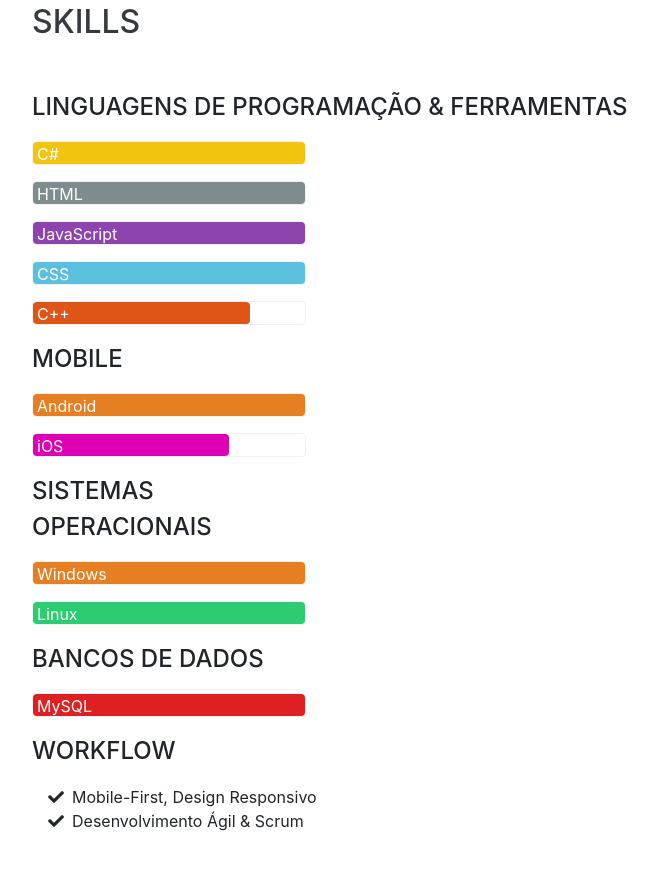
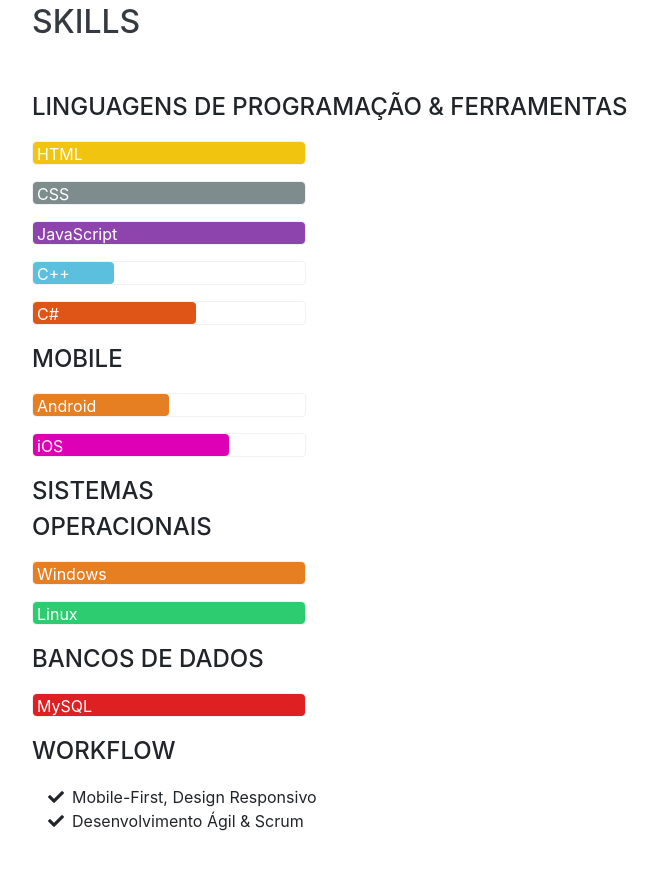
Before and after one commit to oliveira-lucas/oliveira-lucas.github.io, a website with bundled scripts: page index.html in a window 1280 px wide. Shown: the part 2448-3318 px from the top of the page, without its empty margins (288-946 px from the left). Built offline with nearby package versions, Linux system fonts and the light colour scheme; a web font is replaced by a local one.

Commit message:
Adição2

```diff
--- a/index.html
+++ b/index.html
@@ -173,7 +173,7 @@
          <div class="g1">
                 <div class="sidebar">
                   <div class="meter sunflower">
-                    <span data-size="100" style="width: 100%;" data-aos="fade-right"><span>C#</span></span>
+                    <span data-size="100" style="width: 100%;" data-aos="fade-right"><span>HTML</span></span>
                   </div>
                   <!--<div class="meter carrot">
                     <span data-size="100" style="width: 100%;"><span>Java</span></span>
@@ -185,16 +185,16 @@
                     <span data-size="100" style="width: 100%;"><span>PHP</span></span>
                   </div>-->
                   <div class="meter asbestos">
-                    <span data-size="100" style="width: 100%;" data-aos="fade-right"><span>HTML</span></span>
+                    <span data-size="100" style="width: 100%;" data-aos="fade-right"><span>CSS</span></span>
                   </div>
                   <div class="meter wisteria">
                     <span data-size="100" style="width: 100%;" data-aos="fade-right"><span>JavaScript</span></span>
                   </div>
                   <div class="meter sky">
-                    <span data-size="100" style="width: 100%;" data-aos="fade-right"><span>CSS</span></span>
+                    <span data-size="30" style="width: 30%;" data-aos="fade-right"><span>C++</span></span>
                   </div>
                   <div class="meter dirt">
-                    <span data-size="80" style="width: 80%;" data-aos="fade-right"><span>C++</span></span>
+                    <span data-size="60" style="width: 60%;" data-aos="fade-right"><span>C#</span></span>
                   </div>
                   <!--<div class="meter emerald">
                     <span data-size="100" style="width: 100%;" data-aos="fade-right"><span>Python</span></span>
@@ -207,7 +207,7 @@
                     Mobile
                   </div>
                   <div class="meter carrot">
-                    <span data-size="100" style="width: 100%;" data-aos="fade-right"><span>Android</span></span>
+                    <span data-size="50" style="width: 50%;" data-aos="fade-right"><span>Android</span></span>
                   </div>
                   <div class="meter pink">
                     <span data-size="72" style="width: 72%;" data-aos="fade-right"><span>iOS</span></span>
--- a/scss/_variables.scss
+++ b/scss/_variables.scss
@@ -19,7 +19,7 @@
 $purple:  #6f42c1 !default;
 $pink:    #e83e8c !default;
 $red:     #dc3545 !default;
-$orange:  #e95950 !default;
+$orange:  #324ab2 !default;
 $yellow:  #ffc107 !default;
 $green:   #28a745 !default;
 $teal:    #20c997 !default;
```
Also changed, not shown: css/resume.css, css/resume.min.css.
